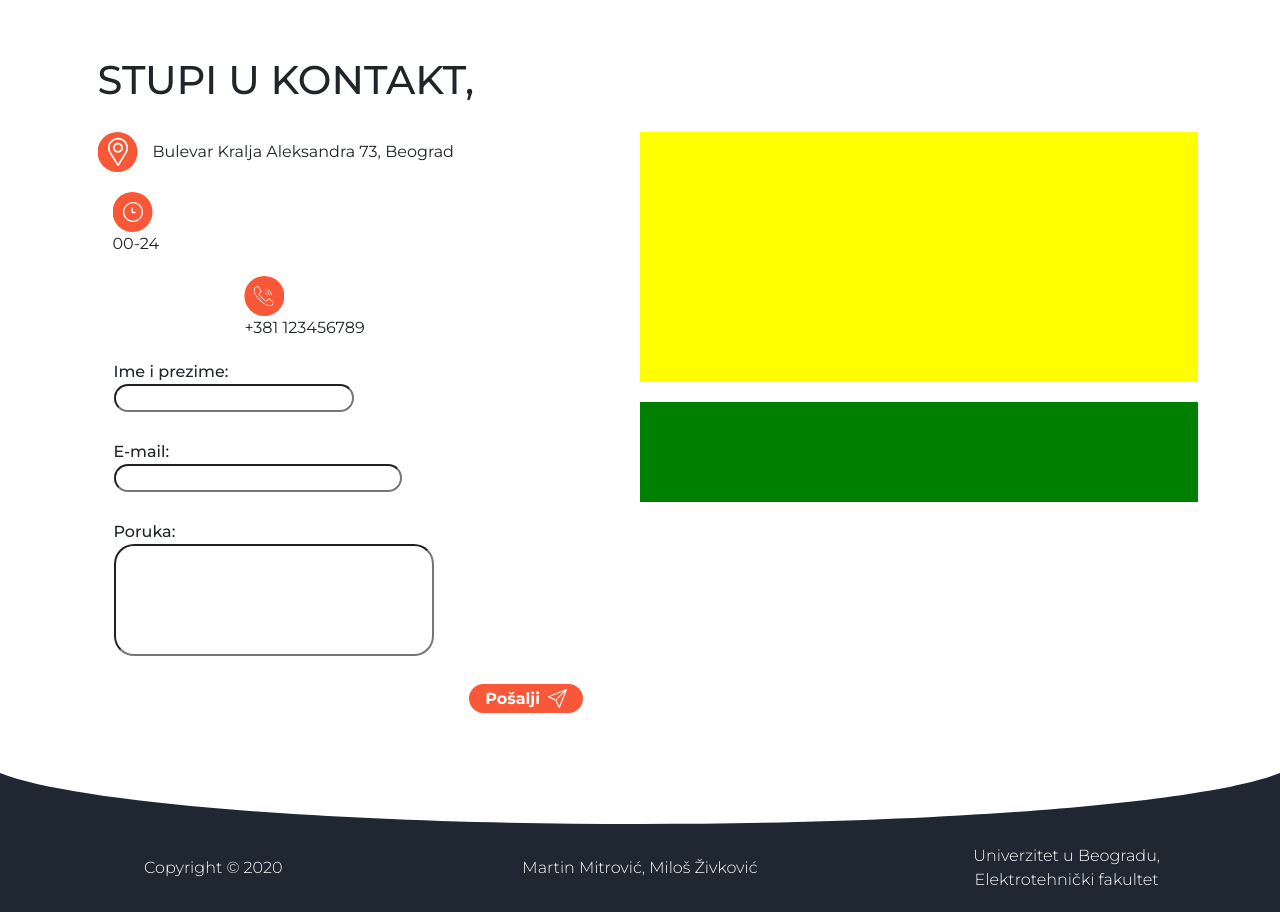
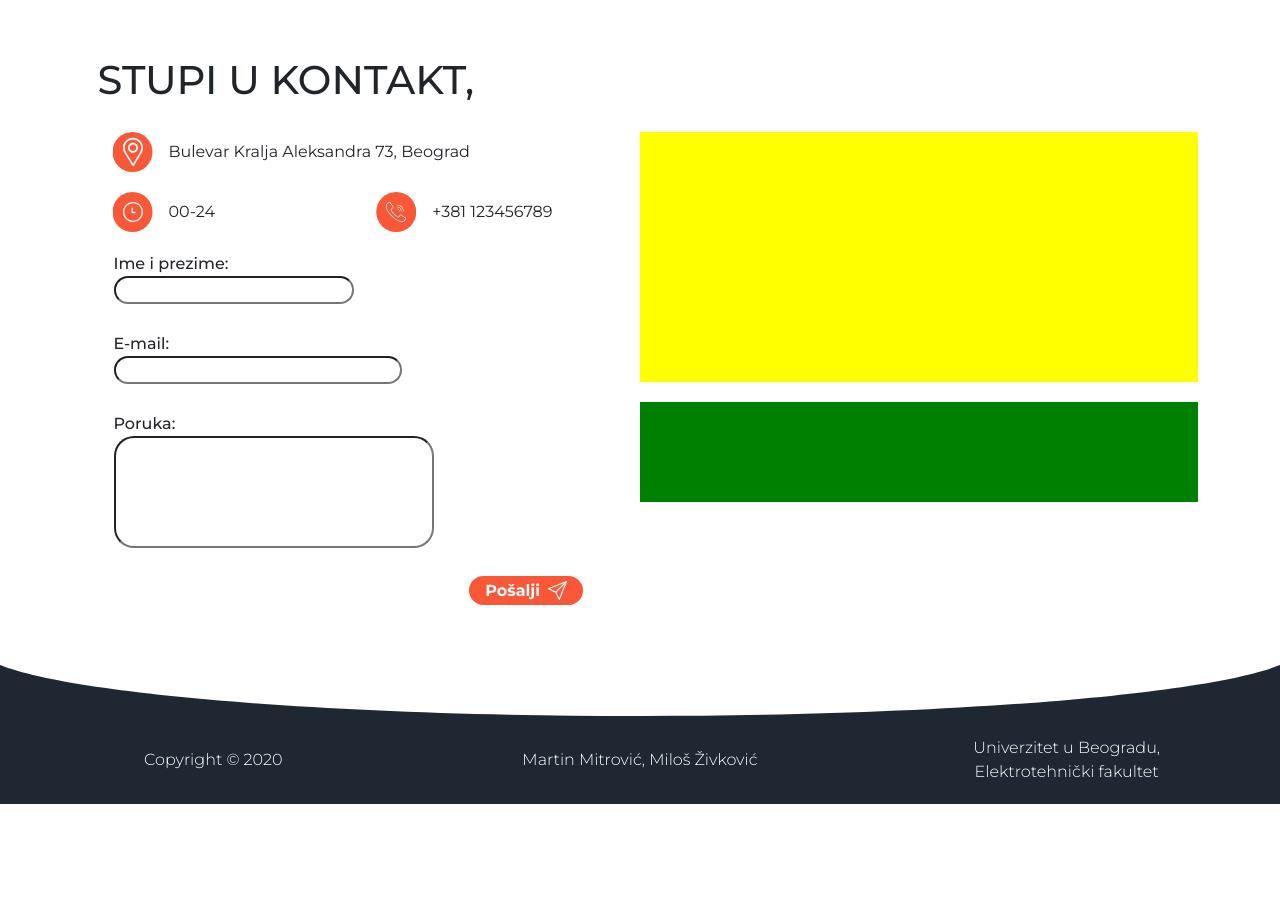
Before and after one commit to zivkovicmilos/fitnessApp, a React (Create React App) app in the folder client/: page /onama in a window 1280 px wide. Shown: the part 1764-2676 px from the top of the page. After the commit the page ends 2568 px from the top, so only its background shows below. Built offline with nearby package versions, Linux system fonts and the light colour scheme.

Commit message:
Fixed positioning on the form

```diff
--- a/client/src/App.css
+++ b/client/src/App.css
@@ -714,3 +714,8 @@ textarea {
 .paddinglessCol {
 	padding: 0px !important;
 }
+
+.myRow {
+	display: flex;
+	align-items: center;
+}
--- a/client/src/components/layout/ContactInfo.js
+++ b/client/src/components/layout/ContactInfo.js
@@ -7,27 +7,27 @@ const ContactInfo = () => {
 	return (
 		<div class="container">
 			<div class="row centerRowY">
-				<div class="contactIcon d-flex justify-content-center">
-					<img src={location} />
-				</div>
-				<div class="col align-bottom">
-					Bulevar Kralja Aleksandra 73, Beograd
+				<div className="col-12 myRow">
+					<div class="contactIcon d-flex justify-content-center">
+						<img src={location} />
+					</div>
+					<span className="pl-3">
+						Bulevar Kralja Aleksandra 73, Beograd
+					</span>
 				</div>
 			</div>
-			<div class="row justify-content-around">
-				<div class="col">
+			<div class="row">
+				<div class="col-6 myRow">
 					<div class="contactIcon d-flex justify-content-center">
 						<img src={clock} />
 					</div>
-					00-24
+					<span className="pl-3">00-24</span>
 				</div>
-			</div>
-			<div class="row justify-content-around">
-				<div class="col-6">
+				<div class="col-6 myRow">
 					<div class="contactIcon d-flex justify-content-center">
 						<img src={[phone]} />
 					</div>
-					+381 123456789
+					<span className="pl-3">+381 123456789</span>
 				</div>
 			</div>
 		</div>
```
Also changed, not shown: 1 other file (tests, documents, lock files or other folders).
